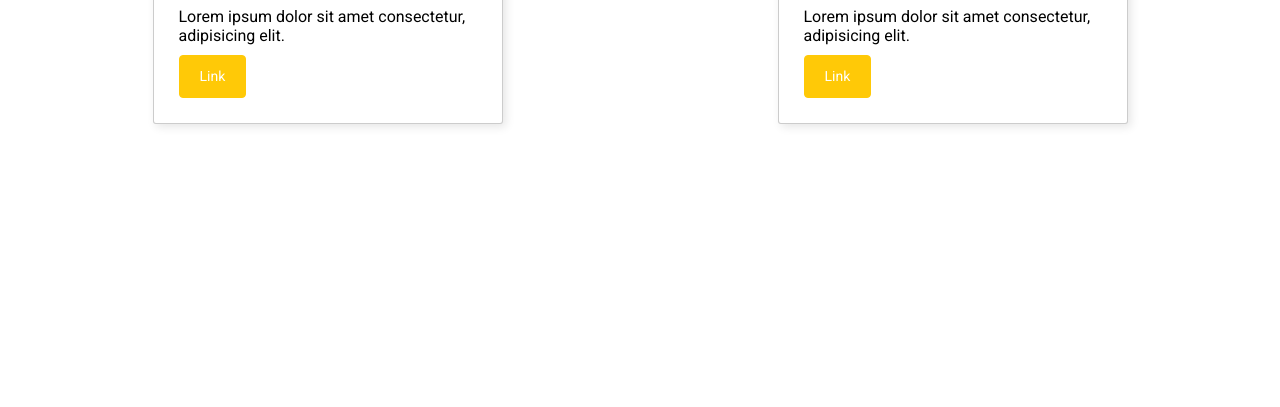
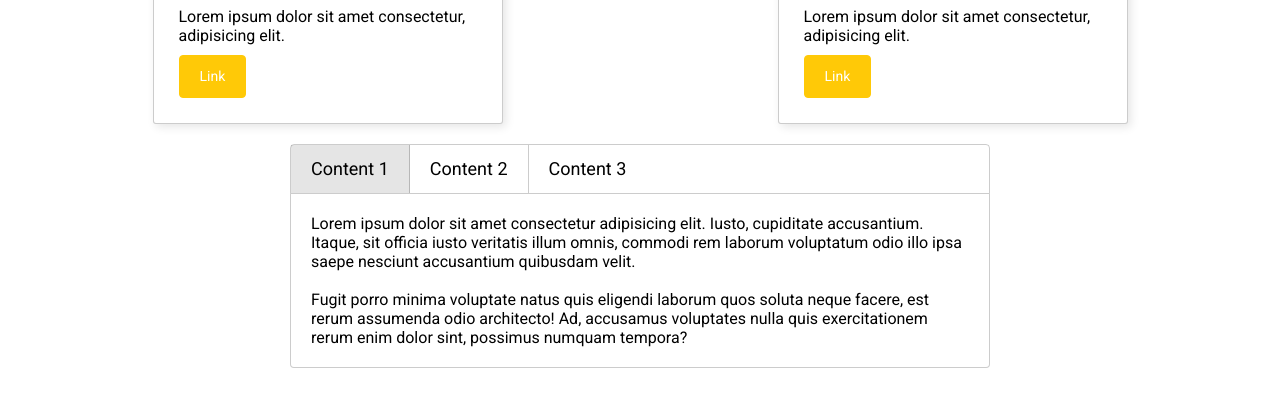
Before and after one commit to KabanovN/UI-library, a website: page src/index.html in a window 1280 px wide. Shown: the part 391-798 px from the top of the page. Drawn offline with nearby package versions, Linux system fonts and the light colour scheme; files that its build step writes are made by us from their sources; files whose address does not match are found by name.

Commit message:
реализация компонента табов на странице

```diff
--- a/src/index.html
+++ b/src/index.html
@@ -90,6 +90,27 @@
         </div> -->
         <!-- /Modal -->
 
+        <!-- Tabs -->
+        <div class="tab mt-20 block-center">
+            <div class="tab__list" data-tabs>
+                <div class="tab__item tab__item-active">Content 1</div>
+                <div class="tab__item">Content 2</div>
+                <div class="tab__item">Content 3</div>
+            </div>
+            <div class="tab__content tab__content-active">
+                Lorem ipsum dolor sit amet consectetur adipisicing elit. Iusto, cupiditate accusantium. Itaque, sit officia iusto veritatis illum omnis, commodi rem laborum voluptatum odio illo ipsa saepe nesciunt accusantium quibusdam velit.
+                <br><br>
+                Fugit porro minima voluptate natus quis eligendi laborum quos soluta neque facere, est rerum assumenda odio architecto! Ad, accusamus voluptates nulla quis exercitationem rerum enim dolor sint, possimus numquam tempora?
+            </div>
+            <div class="tab__content">
+                Lorem ipsum dolor sit amet consectetur adipisicing elit. Iusto, cupiditate accusantium. Itaque, sit officia iusto veritatis illum omnis, commodi rem laborum voluptatum odio illo ipsa saepe nesciunt accusantium quibusdam velit.
+            </div>
+            <div class="tab__content">
+                Lorem ipsum dolor sit amet consectetur adipisicing elit. Aut, temporibus ratione, maiores sed aliquam quasi sunt quod culpa laboriosam minus blanditiis magni reiciendis? Excepturi, reiciendis fuga hic voluptas beatae harum.
+            </div>
+        </div>
+        <!-- /Tabs -->
+
     </div>
     <script src='script.js'></script>
 </body>
--- /dev/null
+++ b/src/js/lib/components/tabs.js
@@ -0,0 +1,19 @@
+import $ from '../core';
+
+$.prototype.tab = function() {
+    for (let i = 0; i < this.length; i++) {
+        $(this[i]).on('click', () => {
+            $(this[i])
+                .addClass('tab__item-active') //добавляем активный класс элементу
+                .siblings() //находим соседей
+                .removeClass('tab__item-active') //удаляем активный класс у соседей
+                .closestElems('.tab') //находим общего родителя
+                .findElems('.tab__content') //находим все элементы с контентом
+                .removeClass('tab__content-active') //удаляем у всех активный класс
+                .eq($(this[i]).index()) //обращаемся к текущему контент-элементу через его индекс i
+                .addClass('tab__content-active'); //добавляем класс активности
+        });
+    }
+};
+
+$('[data-tabs] .tab__item').tab();
--- a/src/js/lib/lib.js
+++ b/src/js/lib/lib.js
@@ -8,5 +8,6 @@ import './modules/elementMethods';
 import './modules/effects';
 import './components/dropdown';
 import './components/modal';
+import './components/tabs';
 
 export default $;
--- /dev/null
+++ b/src/sass/components/tabs.scss
@@ -0,0 +1,38 @@
+.tab {
+    max-width: 700px;
+
+    &__list {
+        display: flex;
+        width: 100%;
+        min-height: 50px;
+        border: 1px solid rgba(0,0,0,0.2);
+        border-radius: 4px 4px 0 0;
+    }
+
+    &__item {
+        padding: 10px 20px;
+        line-height: 27px;
+        font-size: 18px;
+        border-right: 1px solid rgba(0,0,0,0.2);
+        cursor: pointer;
+
+        &:last-child {
+            border-right: none;
+        }
+
+        &-active {
+            background-color: rgba(0,0,0,0.1);
+        }
+    }
+
+    &__content {
+        display: none;
+        padding: 20px;
+        border: 1px solid rgba(0,0,0,0.2);
+        border-top: none;
+        border-radius: 0 0 4px 4px;
+        &-active {
+            display: block;
+        }
+    }
+}
--- a/src/sass/components/ui.scss
+++ b/src/sass/components/ui.scss
@@ -2,3 +2,4 @@
 @import './dropdown.scss';
 @import './card.scss';
 @import './modal.scss';
+@import './tabs.scss';
```
Also changed, not shown: dist/index.html, dist/script.js, dist/style.css, 1 other file.
